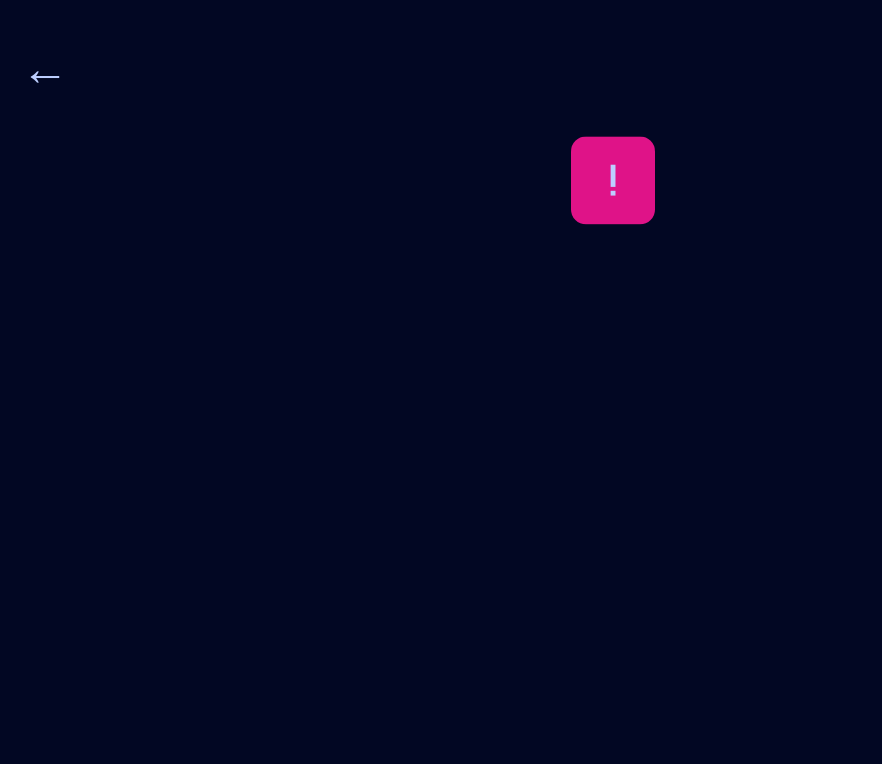
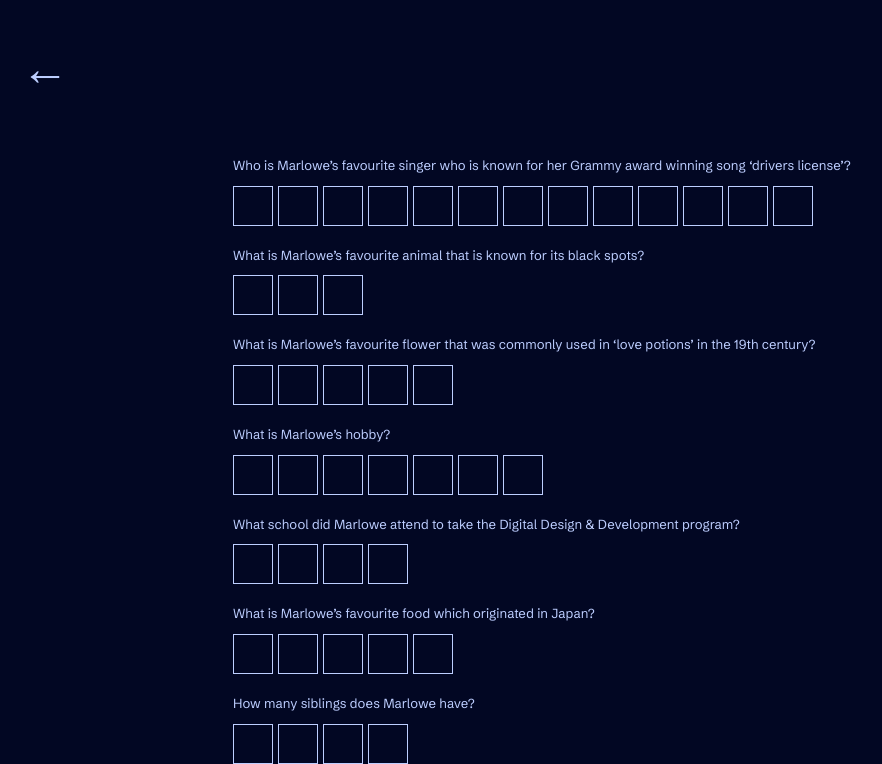
Before and after one commit to marlowereyes/marlowe-arcade, a Next.js app: page /crossword in a window 1280 px wide. Shown: the top 764 px of the page, without its empty margins (27-909 px from the left). Built offline with nearby package versions, Linux system fonts and the light colour scheme.

Commit message:
creating question game

```diff
--- a/src/app/crossword/page.js
+++ b/src/app/crossword/page.js
@@ -1,9 +1,19 @@
 "use client";
 
-import { useEffect, useState } from "react";
+import { useState, useRef, useEffect } from "react";
+import BackLink from "../../../components/BackLink";
+import styles from "../../styles/Crossword.module.css";
 import Image from "next/image";
-import styles from "../../styles/Crossword.module.css";
-import BackLink from "../../../components/BackLink";
+
+const crosswordData = [
+  { question: "Who is Marlowe’s favourite singer who is known for her Grammy award winning song ‘drivers license’?", answer: "OLIVIARODRIGO" },
+  { question: "What is Marlowe’s favourite animal that is known for its black spots?", answer: "COW" },
+  { question: "What is Marlowe’s favourite flower that was commonly used in ‘love potions’ in the 19th century?", answer: "PANSY" },
+  { question: "What is Marlowe’s hobby?", answer: "DANCING" },
+  { question: "What school did Marlowe attend to take the Digital Design & Development program?", answer: "BCIT" },
+  { question: "What is Marlowe’s favourite food which originated in Japan?", answer: "SUSHI" },
+  { question: "How many siblings does Marlowe have?", answer: "FOUR" },
+];
 
 export default function Crossword() {
   const [name, setName] = useState("");
@@ -17,16 +27,76 @@ export default function Crossword() {
     if (storedImage) setImageName(storedImage);
   }, []);
 
+  const [inputs, setInputs] = useState(
+    crosswordData.map(({ answer }) => Array(answer.length).fill(""))
+  );
+
+  const inputRefs = useRef(
+    crosswordData.map(({ answer }) => Array(answer.length).fill(null))
+  );
+
+  const handleChange = (event, wordIndex, letterIndex) => {
+    const value = event.target.value.toUpperCase();
+    if (value.length > 1) return;
+
+    const newInputs = [...inputs];
+    newInputs[wordIndex][letterIndex] = value;
+    setInputs(newInputs);
+
+    if (value && letterIndex < newInputs[wordIndex].length - 1) {
+      inputRefs.current[wordIndex][letterIndex + 1]?.focus();
+    }
+  };
+
+  const handleKeyDown = (event, wordIndex, letterIndex) => {
+    if (event.key === "ArrowLeft" && letterIndex > 0) {
+      const prevInput = inputRefs.current[wordIndex][letterIndex - 1];
+      prevInput?.focus();
+      setTimeout(() => prevInput?.setSelectionRange(1, 1), 0);
+    } else if (
+      event.key === "ArrowRight" &&
+      letterIndex < inputs[wordIndex].length - 1
+    ) {
+      const nextInput = inputRefs.current[wordIndex][letterIndex + 1];
+      nextInput?.focus();
+      setTimeout(() => nextInput?.setSelectionRange(1, 1), 0);
+    }
+  };
+
   return (
     <>
       <BackLink href="/" pag="HOME" className={styles.backLink} />
-      <main>
-        <div className={styles.hello}>
+      <main className={styles.crosswordContainer}>
+        {crosswordData.map(({ question, answer }, wordIndex) => (
+          <div key={wordIndex} className={styles.questionBlock}>
+            <p>{question}</p>
+            <div className={styles.inputContainer}>
+              {answer.split("").map((letter, letterIndex) => (
+                <input
+                  key={letterIndex}
+                  type="text"
+                  maxLength="1"
+                  ref={(el) => (inputRefs.current[wordIndex][letterIndex] = el)}
+                  value={inputs[wordIndex][letterIndex]}
+                  onChange={(e) => handleChange(e, wordIndex, letterIndex)}
+                  onKeyDown={(e) => handleKeyDown(e, wordIndex, letterIndex)}
+                  className={
+                    inputs[wordIndex][letterIndex] === letter
+                      ? styles.correct
+                      : ""
+                  }
+                />
+              ))}
+            </div>
+          </div>
+        ))}
+
         {name && (
           <h1>
-              Hello, <span className={styles.helloSpan}> {name} </span> 🕹️
+            Hello, <span className={styles.helloSpan}>{name}</span>
           </h1>
         )}
+
         <div className={styles.characterOnboarding}>
           {imageName && (
             <Image
@@ -36,8 +106,6 @@ export default function Crossword() {
               height={132}
             />
           )}
-            <div><h1>!</h1></div>
-          </div>
         </div>
       </main>
     </>
--- /dev/null
+++ b/src/app/intro/page.js
@@ -0,0 +1,46 @@
+"use client";
+
+import { useEffect, useState } from "react";
+import Image from "next/image";
+import styles from "../../styles/Intro.module.css";
+import BackLink from "../../../components/BackLink";
+
+export default function Intro() {
+  const [name, setName] = useState("");
+  const [imageName, setImageName] = useState("");
+
+  useEffect(() => {
+    const storedName = localStorage.getItem("playerName");
+    const storedImage = localStorage.getItem("playerImage");
+
+    if (storedName) setName(storedName);
+    if (storedImage) setImageName(storedImage);
+  }, []);
+
+  return (
+    <>
+      <BackLink href="/" pag="HOME" className={styles.backLink} />
+      <main>
+        <div className={styles.hello}>
+          {name && (
+            <h1>
+              Hello, <span className={styles.helloSpan}> {name} </span>
+            </h1>
+          )}
+          <div className={styles.characterOnboarding}>
+            {imageName && (
+              <Image
+                src={`/images/${imageName}.png`}
+                alt={`Selected Character: ${imageName}`}
+                width={106}
+                height={132}
+              />
+            )}
+            <div><h1>!</h1></div>
+          </div>
+        </div>
+      </main>
+      <div className={styles.floor}></div>
+    </>
+  );
+}
--- a/src/app/profile/page.js
+++ b/src/app/profile/page.js
@@ -22,6 +22,7 @@ export default function Profile() {
       localStorage.setItem("playerName", name);
       localStorage.setItem("playerImage", selectedImage);
 
+      router.push("/intro");
       router.push("/crossword");
     } else {
       alert("Please enter your name and choose an image.");
--- a/src/styles/Crossword.module.css
+++ b/src/styles/Crossword.module.css
@@ -1,37 +1,33 @@
-.hello {
+.crosswordContainer {
     display: flex;
     flex-direction: column;
-    align-items: center;
-    gap: 2rem;
-}
+    gap: 20px;
+    padding: 20px;
+  }
 
-.helloSpan {
+  .questionBlock {
+    display: flex;
+    flex-direction: column;
+    gap: 10px;
+  }
+
+  .inputContainer {
+    display: flex;
+    gap: 5px;
+  }
+
+  .inputContainer input {
+    width: 40px;
+    height: 40px;
+    text-align: center;
+    font-size: 24px;
+    text-transform: uppercase;
+    border: 1px solid var(--foreground);
+    background-color: var(--white);
+    transition: background-color 0.3s ease;
+  }
+
+  .correct {
+    background-color: var(--blue);
     color: var(--pink);
-}
-
-.characterOnboarding {
-    display: flex;
-    align-items: center;
-    gap: 2rem;
-}
-
-.characterOnboarding div {
-    background-color: var(--pink);
-    padding: 0.5rem 2.3rem;
-    border-radius: 15px;
-    animation: MoveUpDown 1s linear infinite;
-}
-
-@keyframes MoveUpDown {
-    0%, 100% {
-        transform: translateY(0);
-    }
-    50% {
-        transform: translateY(10px);
-    }
-}
-
-.characterOnboarding div:hover {
-    animation: none;
-    color: rgb(232, 94, 193);
-}
+  }
--- /dev/null
+++ b/src/styles/Intro.module.css
@@ -0,0 +1,43 @@
+.hello {
+    display: flex;
+    flex-direction: column;
+    align-items: center;
+    gap: 2rem;
+}
+
+.helloSpan {
+    color: var(--pink);
+}
+
+.characterOnboarding {
+    display: flex;
+    align-items: center;
+    gap: 2rem;
+}
+
+.characterOnboarding div {
+    background-color: var(--pink);
+    padding: 0.5rem 2.3rem;
+    border-radius: 15px;
+    animation: MoveUpDown 1s linear infinite;
+}
+
+@keyframes MoveUpDown {
+    0%, 100% {
+        transform: translateY(0);
+    }
+    50% {
+        transform: translateY(10px);
+    }
+}
+
+.characterOnboarding div:hover {
+    animation: none;
+    color: rgb(232, 94, 193);
+}
+
+.floor {
+    width: 100vw;
+    background-color: var(--blue);
+    height: 100vh;
+}
```
Lines whose indentation alone changed are shown as unchanged.
